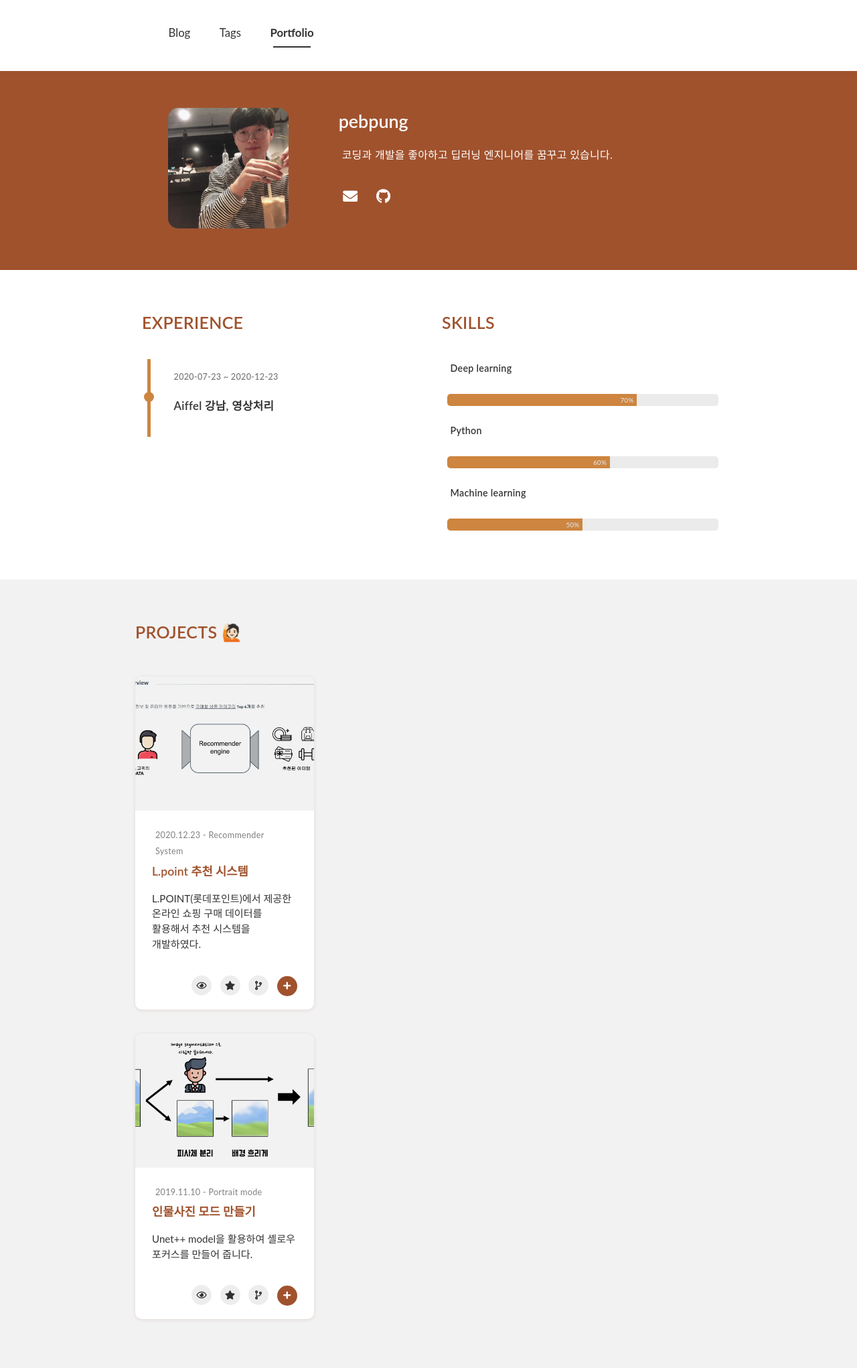
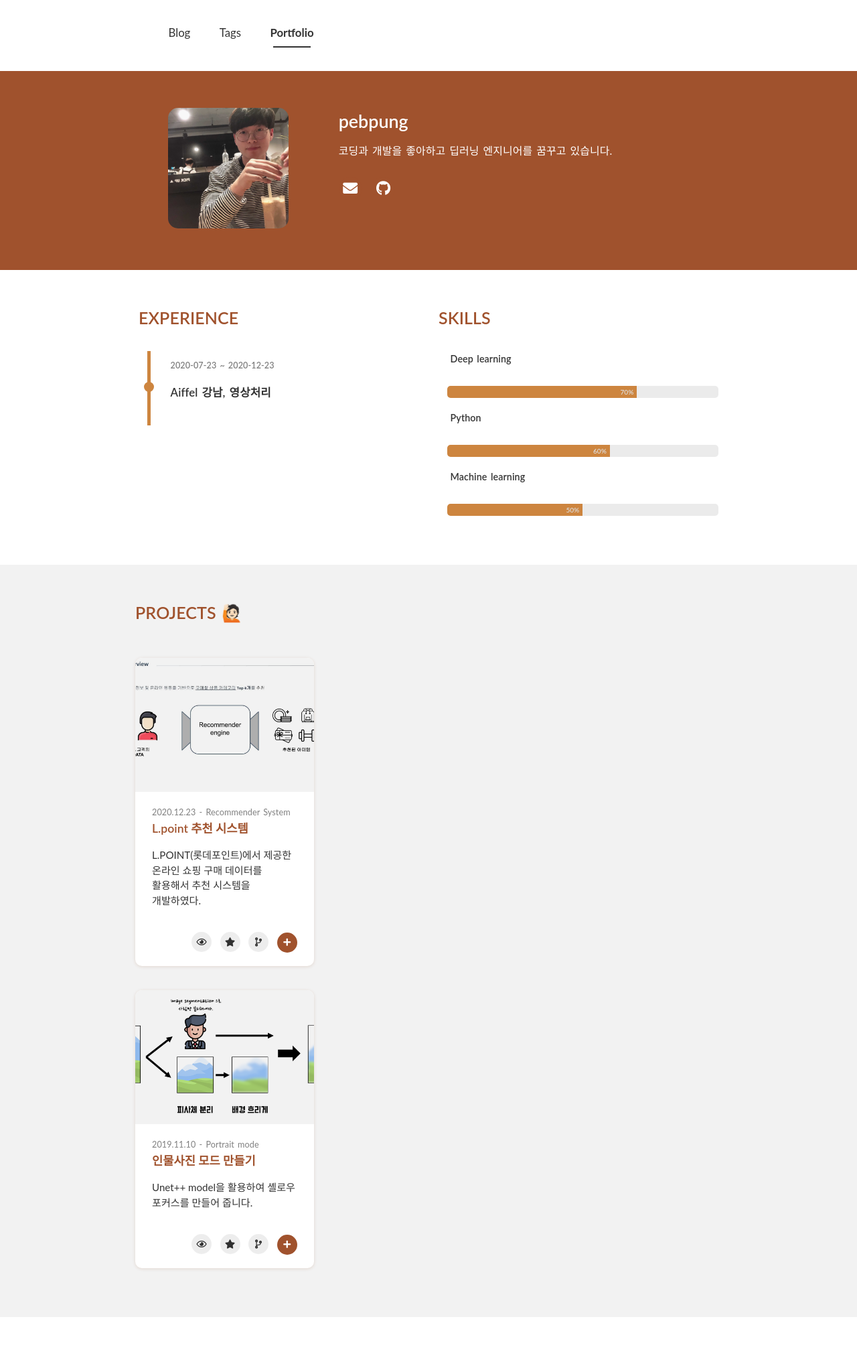
Before and after one commit to PEBpung/PEBpung.github.io, a Jekyll site: the page built from portfolio.html, in a window 1280 px wide. Shown: the whole page at 67% size. Built offline with Jekyll 4.4.1, drawn with Linux system fonts in a browser that asks for light colours; nearby versions of some CDN libraries; some web fonts are replaced; after the commit the page ends 1966 px from its top, so only the background shows below that.

Commit message:
[Change] 서체 수정

```diff
--- a/_sass/base/_global.scss
+++ b/_sass/base/_global.scss
@@ -71,10 +71,11 @@
 	font-size : 1.05rem;
 }
 p{
-	line-height: 1.9;
-	margin-bottom: 20px;
-	padding: 5px;
-	letter-spacing: 0.3px;
+	font-size: 17px;
+	line-height: 1.75;
+	margin-bottom: 27px;
+	word-spacing: 1.8px;
+	letter-spacing: 0.1px;
 }
 @media (max-width: 576px){
 	h1 {
```
